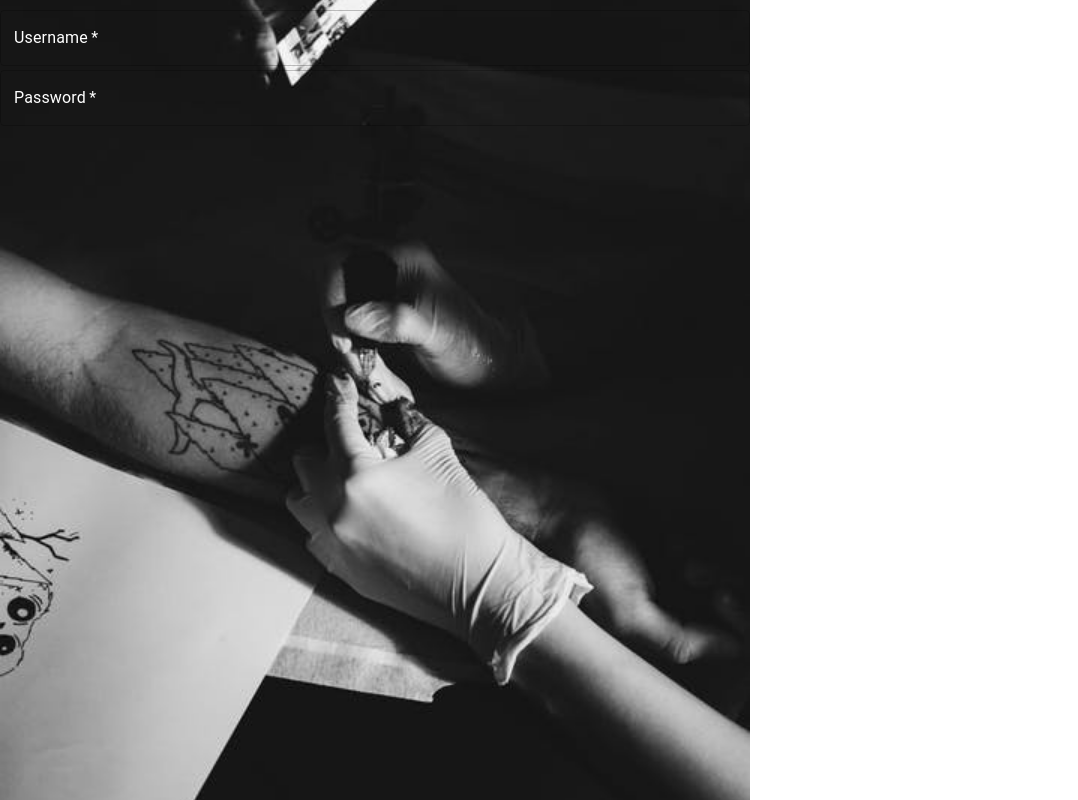
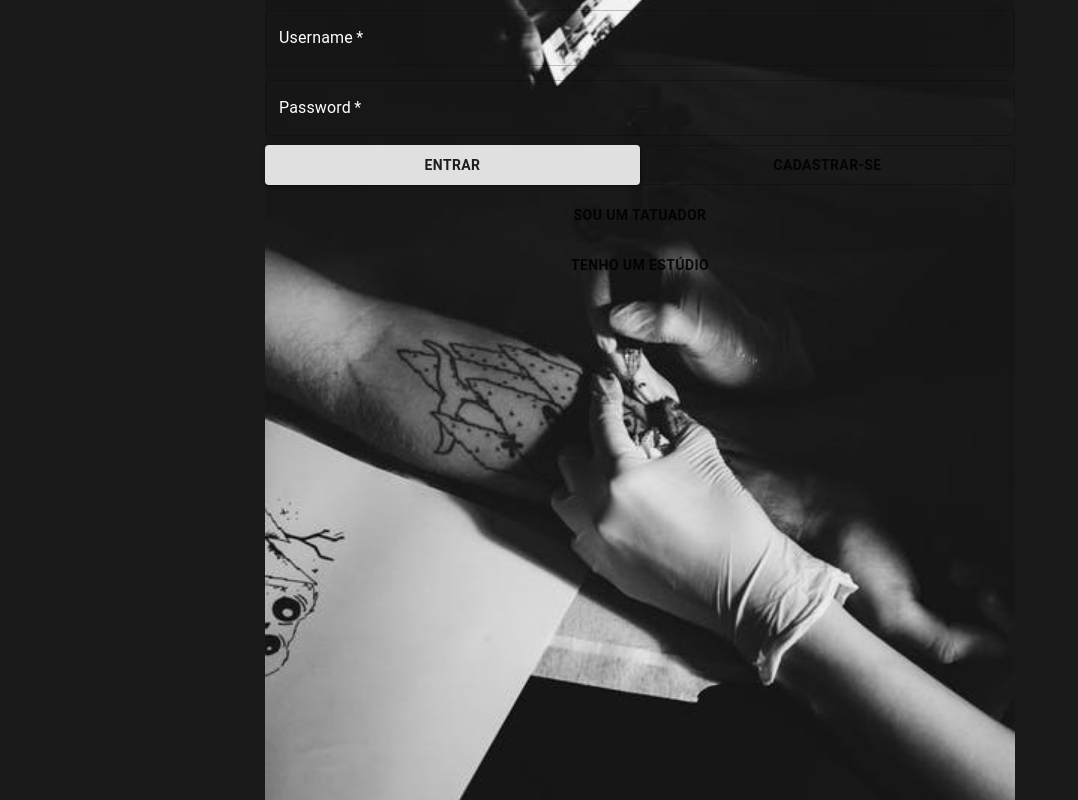
Before and after one commit to rafaeltj13/TattooStudio, a React (Create React App) app: page /signin in a window 1280 px wide. Shown: the whole page, without its empty margins (0-1078 px from the left). Built offline with nearby package versions, Linux system fonts and the light colour scheme.

Commit message:
WIP - Login costumization

```diff
--- /dev/null
+++ b/src/js/components/custom/CustomButton.js
@@ -0,0 +1,18 @@
+import React from 'react';
+import { Button, withStyles } from '@material-ui/core';
+
+const styles = theme => ({
+    button: {
+        height: theme.palette.button.height,
+        width: '100%',
+        fontWeight: 'bold',
+        margin: '5px 0px 5px 0px',
+    },
+});
+
+const CustomButton = ({ classes, variant, ...props }) => (
+    <Button {...props} variant={variant} className={classes.button} color="default" />
+);
+
+
+export default withStyles(styles)(CustomButton);
--- a/src/js/components/custom/TextField.js
+++ b/src/js/components/custom/CustomTextField.js
@@ -8,7 +8,7 @@ const styles = thisTheme => ({
     textField: {
         height: '40px',
         width: '100%',
-        margin: '10px 0px 10px 0px',
+        margin: '10px 0px 20px 0px',
     },
     underline: {
         '&&&&:hover:before': {
--- a/src/js/components/custom/signin/SigninBackground.js
+++ b/src/js/components/custom/signin/SigninBackground.js
@@ -1,11 +1,13 @@
 import React from 'react';
 import { withStyles } from '@material-ui/core';
-import Grid from '@material-ui/core/Grid';
-import PropTypes from 'prop-types';
+
 import background from '../../../../images/bg.png';
-import TextField from '../TextField';
 
 const styles = theme => ({
+    background: {
+        backgroundColor: '#1A1A1A',
+        position: 'relative'
+    },
     backgroundImg: {
         backgroundImage: `url(${background})`,
         height: '100vh',
@@ -13,34 +15,16 @@ const styles = theme => ({
         backgroundPosition: 'center',
         backgroundRepeat: 'no-repeat',
         backgroundSize: 'cover',
-        // backgroundColor: '#000000',
-        color: '#ffffff',
-        textAlign: 'center'
+        color: theme.palette.secondary.main,
+        margin: 'auto',
     }
 });
 
 const SigninBackground = props => (
-    <div className={props.classes.backgroundImg}>
-        <Grid container>
-            <Grid item xs={12}>
-                <TextField
-                    required
-                    name={'family'}
-                    label={'Username'}
-                    field={'fields'}
-                    variant="outlined"
-                />
-            </Grid>
-            <Grid item xs={12}>
-                <TextField
-                    required
-                    name={'family'}
-                    label={'Password'}
-                    field={'fields'}
-                    variant="outlined"
-                />
-            </Grid>
-        </Grid>
+    <div className={props.classes.background}>
+        <div className={props.classes.backgroundImg}>
+            {props.children}
+        </div>
     </div>
 )
 
--- a/src/js/components/signin/SigninPage.js
+++ b/src/js/components/signin/SigninPage.js
@@ -5,13 +5,50 @@ import * as PropTypes from 'prop-types';
 import * as Yup from 'yup';
 import { withFormik } from 'formik';
 import {
-    withStyles,
-    withTheme,
+    withTheme
 } from '@material-ui/core';
+import Grid from '@material-ui/core/Grid';
 import SigninBackground from '../custom/signin/SigninBackground';
+import CustomTextField from '../custom/CustomTextField';
+import CustomButton from '../custom/CustomButton';
 
 const Signin = props => {
-    return (<SigninBackground />)
+    return (
+        <SigninBackground>
+            <Grid item xs={12}>
+                <CustomTextField
+                    required
+                    name={'family'}
+                    label={'Username'}
+                    field={'fields'}
+                    variant="outlined"
+                />
+            </Grid>
+            <Grid item xs={12}>
+                <CustomTextField
+                    required
+                    name={'family'}
+                    label={'Password'}
+                    field={'fields'}
+                    variant="outlined"
+                    type='password'
+                />
+            </Grid>
+            <Grid container>
+                <Grid item xs={12} md={6}>
+                    <CustomButton variant='contained'>Entrar</CustomButton>
+                </Grid>
+                <Grid item xs={12} md={6}>
+                    <CustomButton variant='outlined'>Cadastrar-se</CustomButton>
+                </Grid>
+                <Grid item xs={12}>
+                    <CustomButton variant=''>Sou um tatuador</CustomButton>
+                </Grid>
+                <Grid item xs={12}>
+                    <CustomButton variant=''>Tenho um estúdio</CustomButton>
+                </Grid>
+            </Grid>
+        </SigninBackground>)
 };
 
 const mapStateToProps = (state) => ({
```
